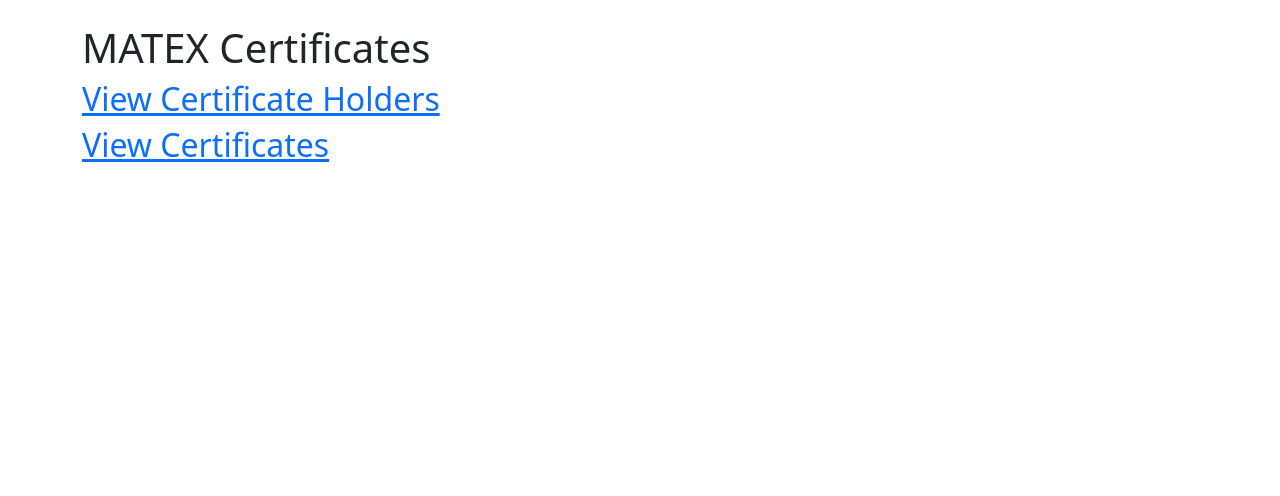
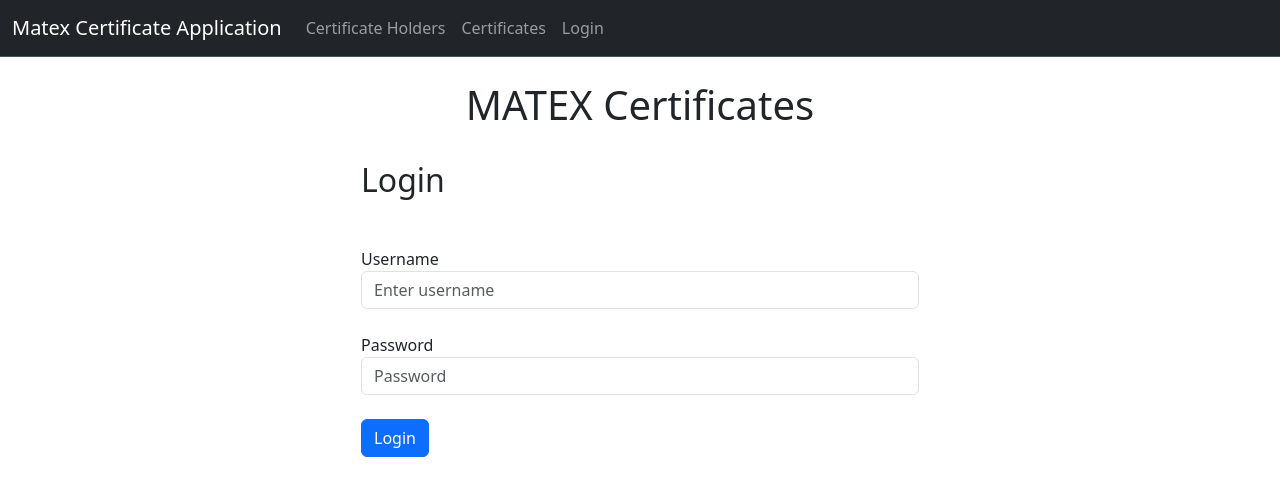
Before and after one commit to ajeglon/MATEX_CERTIFICATE_APPLICATION, a Django app: page / in a window 1280 px wide. Shown: the top 496 px of the page. Run offline with Django 4.2, Linux system fonts and the light colour scheme.

Commit message:
created login and logout functions

```diff
--- a/matex_app/templates/base.html
+++ b/matex_app/templates/base.html
@@ -4,9 +4,11 @@
     <meta charset="utf-8">
     <meta name="viewport" content="width=device-width, initial-scale=1">
     <title>MATEX Certificate Application</title>
-    <link href="https://cdn.jsdelivr.net/npm/bootstrap@5.3.3/dist/css/bootstrap.min.css" rel="stylesheet" integrity="sha384-QWTKZyjpPEjISv5WaRU9OFeRpok6YctnYmDr5pNlyT2bRjXh0JMhjY6hW+ALEwIH" crossorigin="anonymous">
+    <link href="https://cdn.jsdelivr.net/npm/bootstrap@5.3.3/dist/css/bootstrap.min.css" rel="stylesheet"
+          integrity="sha384-QWTKZyjpPEjISv5WaRU9OFeRpok6YctnYmDr5pNlyT2bRjXh0JMhjY6hW+ALEwIH" crossorigin="anonymous">
 </head>
 <body>
+{% include 'navigation.html' %}
 <br/>
 <div class="container">
     {% if messages %}
@@ -21,6 +23,8 @@
     {% block content %}
     {% endblock content %}
 </div>
-  <script src="https://cdn.jsdelivr.net/npm/bootstrap@5.3.3/dist/js/bootstrap.bundle.min.js" integrity="sha384-YvpcrYf0tY3lHB60NNkmXc5s9fDVZLESaAA55NDzOxhy9GkcIdslK1eN7N6jIeHz" crossorigin="anonymous"></script>
+<script src="https://cdn.jsdelivr.net/npm/bootstrap@5.3.3/dist/js/bootstrap.bundle.min.js"
+        integrity="sha384-YvpcrYf0tY3lHB60NNkmXc5s9fDVZLESaAA55NDzOxhy9GkcIdslK1eN7N6jIeHz"
+        crossorigin="anonymous"></script>
 </body>
 </html>
--- a/matex_app/templates/certificates.html
+++ b/matex_app/templates/certificates.html
@@ -1,16 +1,15 @@
 {% extends "base.html" %}
 
 {% block content %}
-    <h1>Certificates</h1>
+<h1 class="text-center">Certificates</h1>
 
 {% for cert in certs %}
+    <strong>{{ cert.certificate_number }}</strong><br/>
     <strong>{{ cert.certificate_holder }}</strong> <br/>
-        <strong>{{ cert.certificate_number }}</strong><br/>
     Start Date: {{ cert.certificate_start_date }}<br/>
     Duration: {{ cert.certificate_duration }}<br/>
     End Date: {{ cert.certificate_expiration_date }}<br/>
     Certificate Status: {{ cert.certificate_active }}
 <hr/>
-
 {% endfor %}
 {% endblock content %}
--- a/matex_app/templates/index.html
+++ b/matex_app/templates/index.html
@@ -1,8 +1,37 @@
 {% extends "base.html" %}
 
 {% block content %}
-    <h1>MATEX Certificates</h1>
+<h1 class="text-center">MATEX Certificates</h1>
+<br/>
+<div class="d-grid gap-2 col-6 mx-auto">
 
-    <h2><a href="{% url 'certificate-holders' %}">View Certificate Holders</a></h2>
-    <h2><a href="{% url 'certificates' %}">View Certificates</a></h2>
+    {% if user.is_authenticated %}
+        <a class="btn btn-primary btn-lg" href="{% url 'certificate-holders' %}" role="button">View Certificate Holders</a>
+        <a class="btn btn-primary btn-lg" href="{% url 'certificates' %}" role="button">View Certificates</a>
+
+    {% else %}
+
+    <h2>Login</h2>
+    <br/>
+    <form method="POST" action="{% url 'index' %}">
+        {% csrf_token %}
+        <form>
+            <div class="form-group">
+                <label for="username">Username</label>
+                <input type="text" class="form-control" id="username" aria-describedby="username" placeholder="Enter username" name="username" required>
+            </div>
+            <br/>
+            <div class="form-group">
+                <label for="password">Password</label>
+                <input type="password" class="form-control" id="password" placeholder="Password" name="password" required>
+            </div>
+            <br/>
+            <button type="submit" class="btn btn-primary">Login</button>
+        </form>
+    </form>
+
+</div>
+
+{% endif %}
+
 {% endblock content %}
--- /dev/null
+++ b/matex_app/templates/navigation.html
@@ -0,0 +1,28 @@
+<nav class="navbar bg-dark border-bottom navbar-expand-lg border-body sticky-top" data-bs-theme="dark">
+    <div class="container-fluid">
+        <a class="navbar-brand" href="{% url 'index' %}">Matex Certificate Application</a>
+        <button class="navbar-toggler" type="button" data-bs-toggle="collapse" data-bs-target="#navbarNav"
+                aria-controls="navbarNav" aria-expanded="false" aria-label="Toggle navigation">
+            <span class="navbar-toggler-icon"></span>
+        </button>
+        <div class="collapse navbar-collapse" id="navbarNav">
+            <ul class="navbar-nav">
+                <li class="nav-item">
+                    <a class="nav-link" href="{% url 'certificate-holders' %}">Certificate Holders</a>
+                </li>
+                <li class="nav-item">
+                    <a class="nav-link" href="{% url 'certificates' %}">Certificates</a>
+                </li>
+                {% if user.is_authenticated %}
+                <li class="nav-item">
+                    <a class="nav-link" href="{% url 'logout' %}">Logout</a>
+                </li>
+                {% else %}
+                <li class="nav-item">
+                    <a class="nav-link" href="{% url 'index' %}">Login</a>
+                </li>
+                {% endif %}
+            </ul>
+        </div>
+    </div>
+</nav>
--- a/matex_app/urls.py
+++ b/matex_app/urls.py
@@ -5,5 +5,7 @@
     path('', views.index, name='index'),
     path('certificate-holders', views.certificateholders, name='certificate-holders'),
     path('certificates', views.certificates, name='certificates'),
-    path('add-holder', views.addholder, name='add-holder')
+    path('add-holder', views.addholder, name='add-holder'),
+    path('logout/', views.logout_user, name='logout'),
+    path('register/', views.register_user, name='register')
 ]
--- a/matex_app/views.py
+++ b/matex_app/views.py
@@ -1,12 +1,26 @@
 from django.shortcuts import render, redirect
 from .models import CertificateHolder
 from .models import CertificateInfo
-from . forms import CertificateHolderForm
+from .forms import CertificateHolderForm
 from django.contrib import messages
+from django.contrib.auth import authenticate, login, logout
+
 
 # Create your views here.
 def index(request):
-    return render(request, 'index.html', {})
+    if request.method == 'POST':
+        username = request.POST['username']
+        password = request.POST['password']
+        user = authenticate(username=username, password=password)
+        if user is not None:
+            login(request, user)
+            messages.success(request, 'Succesfully logged in')
+            return redirect('index')
+        else:
+            messages.success(request, 'There was an error loggin in, please try again')
+            return redirect('index')
+    else:
+        return render(request, 'index.html', {})
 
 
 def certificateholders(request):
@@ -40,3 +54,13 @@
         return redirect('certificate-holders')
     else:
         return render(request, 'add-holder.html', {})
+
+
+def logout_user(request):
+    logout(request)
+    messages.success(request, 'You have been logged out')
+    return redirect('index')
+
+
+def register_user(request):
+    return render(request, 'register.html', {})
```
Also changed, not shown: matex_app/templates/certificate-holders.html (+6 -3 lines), matex_app/templates/register.html (added, +7 -0 lines), db.sqlite3. Lines whose indentation alone changed are shown as unchanged.
